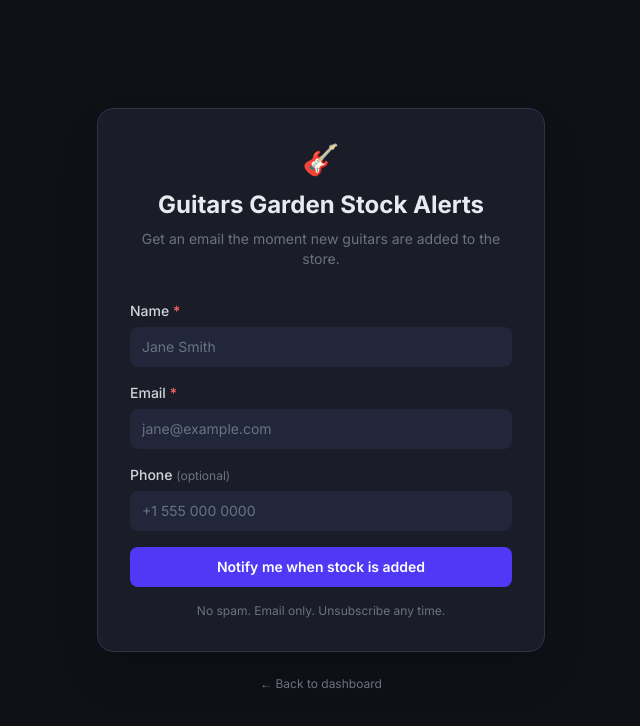
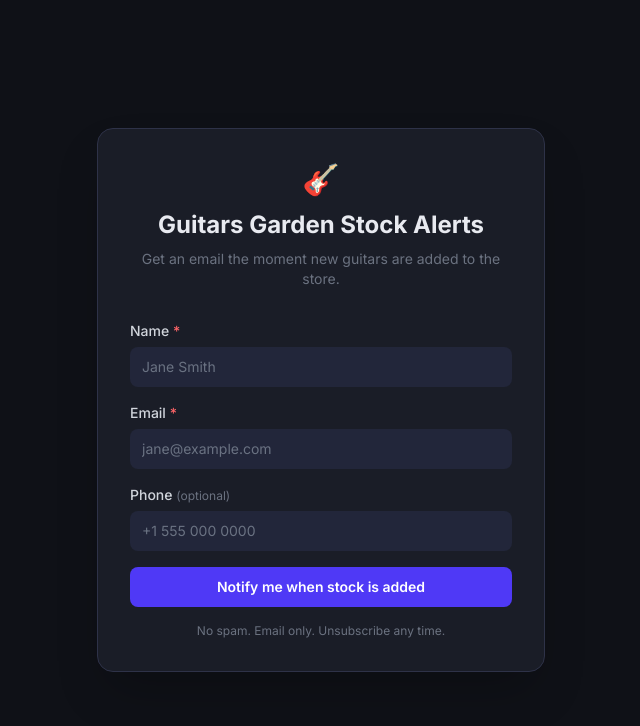
Before and after one commit to AtlasBinx/stock-tracker, a Next.js app: page /signup in a window 1280 px wide. Shown: the top 726 px of the page, without its empty margins (319-959 px from the left). Built offline with nearby package versions, Linux system fonts and the light colour scheme.

Commit message:
Remove dashboard link from public signup page

```diff
--- a/src/app/signup/page.tsx
+++ b/src/app/signup/page.tsx
@@ -129,9 +129,6 @@ export default function SignupPage() {
         )}
       </div>
 
-      <p className="mt-6 text-xs" style={{ color: "var(--text-muted)" }}>
-        <a href="/" className="hover:underline">← Back to dashboard</a>
-      </p>
     </div>
   );
 }
```
